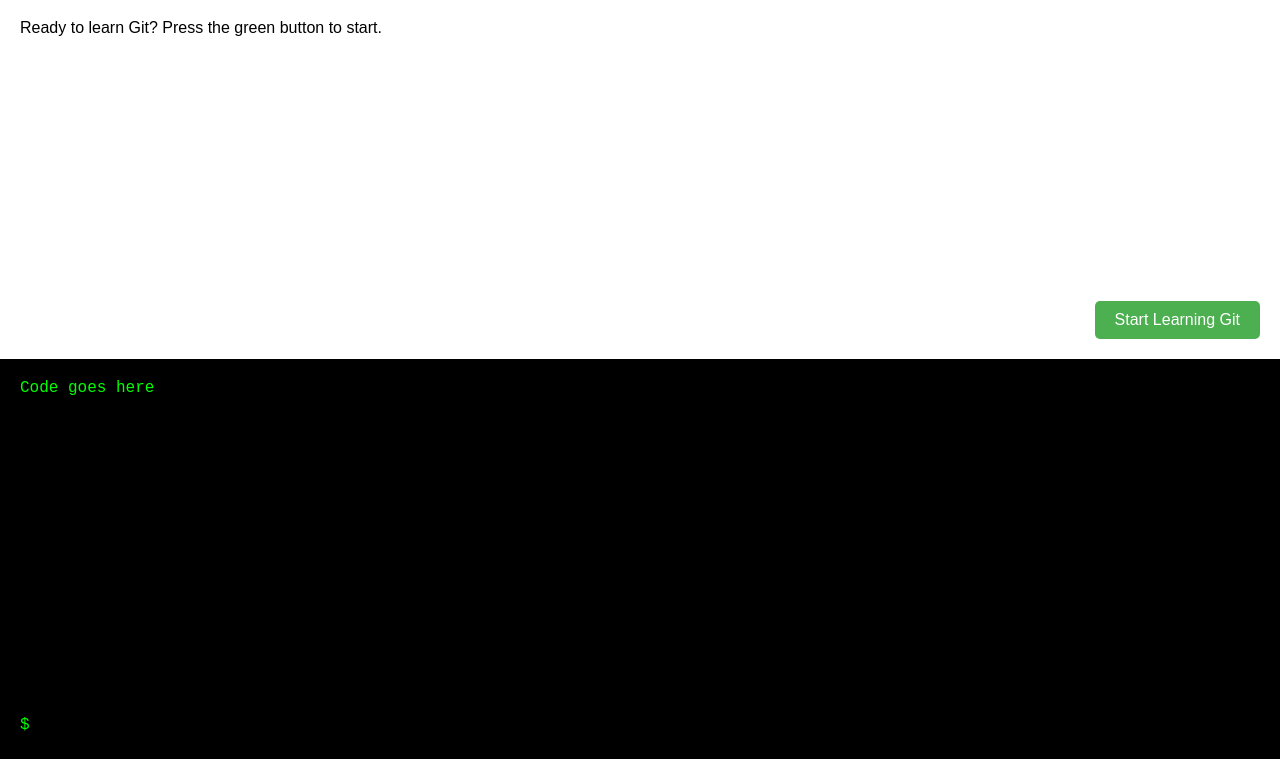
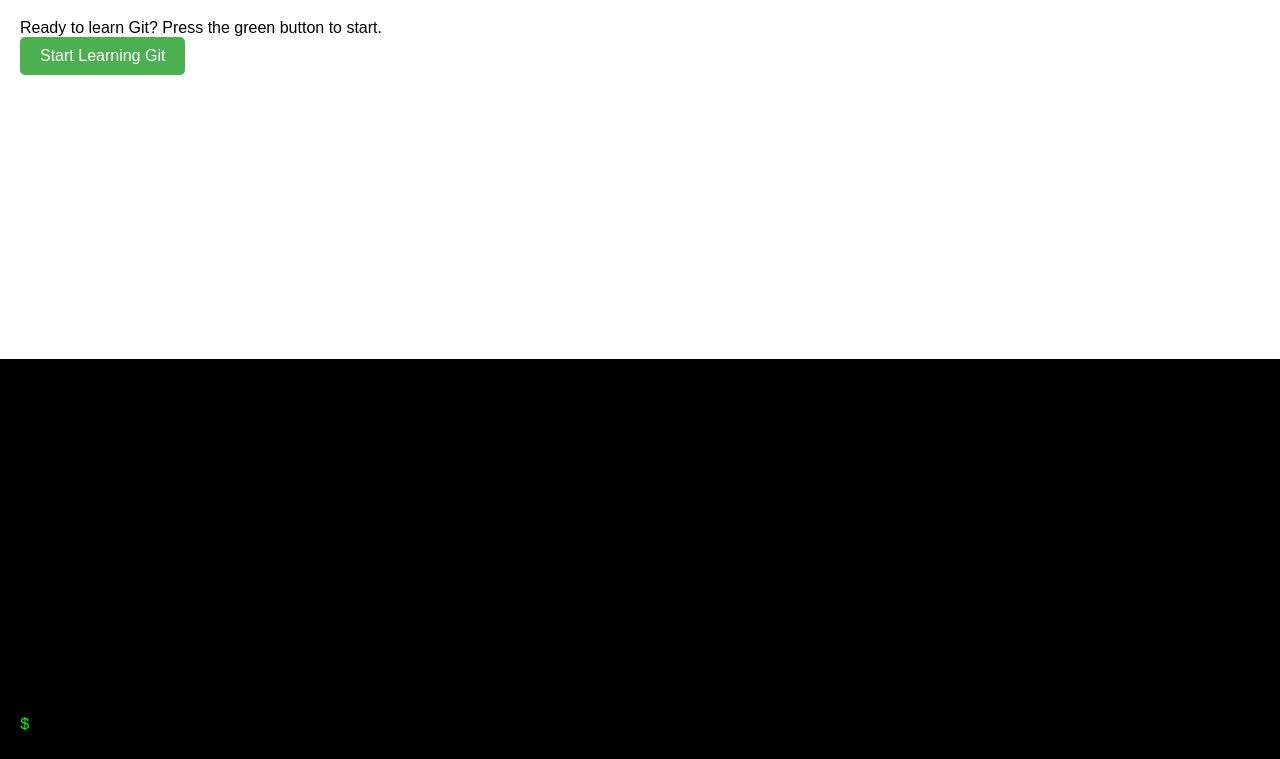
Before and after one commit to MoPaMo/learngit, a plain HTML site: page index.html in a window 1280 px wide. Shown: the part 81-840 px from the top of the page. Drawn offline with Linux system fonts and the light colour scheme.

Commit message:
chore: Remove unnecessary code and improve user experience

```diff
--- a/index.html
+++ b/index.html
@@ -58,9 +58,6 @@
         box-sizing: border-box;
       }
       #main {
-        position: absolute;
-        bottom: 20px;
-        right: 20px;
         padding: 10px 20px;
         font-size: 16px;
         background-color: #4caf50;
@@ -84,7 +81,7 @@
       <button id="main">Start</button>
     </div>
     <div id="cli-section">
-      <div id="terminal">Code goes here</div>
+      <div id="terminal"></div>
       <div id="input-container">
         <input type="text" id="input" autofocus />
       </div>
```
